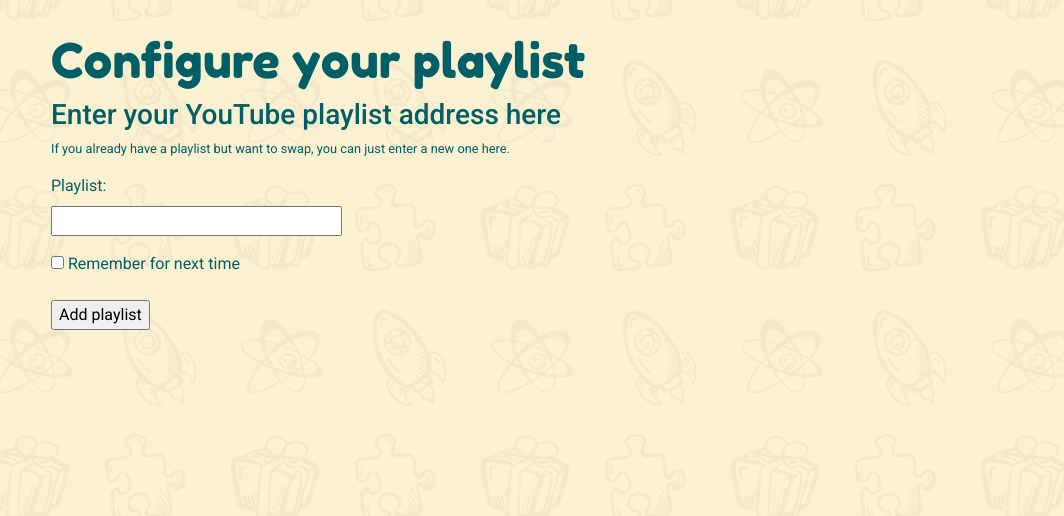
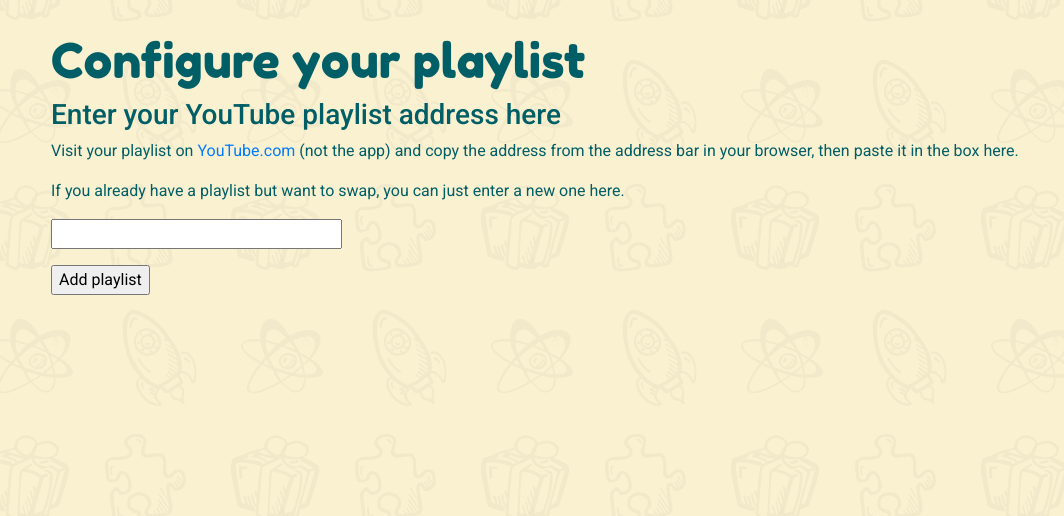
Before and after one commit to maryannh/ciantube, a Flask app: page /config in a window 1280 px wide. Shown: the part 80-596 px from the top of the page, without its empty margins (34-1098 px from the left). Run offline with Flask 2, Linux system fonts and the light colour scheme; some libraries are stand-ins or nearby versions.

Commit message:
updated config form to remove option whether to remember playlist. Will be adding a button to forget the playlist

```diff
--- a/app.py
+++ b/app.py
@@ -150,17 +150,10 @@
         flash('The {} playlist has been added'.format(
         playlist_name))
         response = redirect(url_for('index'))
-        if form.remember_me.data == True:
-            user = playlist_id + "_" + token_hex(16)
-            db.users.insert( { "playlist_url": playlist_url, "playlist_id": playlist_id, "user": user } )
-            keen.add_event("add_playlist", { "_id": user, "playlist_id": playlist_id,})
-            response.set_cookie('ct_cookie', user)
-        else:
-            if 'session_name' in session:
-                user = session['session_name']
-            else:
-                session['session_name'] = token_hex(16)
-                user = session['session_name']
+        user = playlist_id + "_" + token_hex(16)
+        db.users.insert( { "playlist_url": playlist_url, "playlist_id": playlist_id, "user": user } )
+        keen.add_event("add_playlist", { "_id": user, "playlist_id": playlist_id,})
+        response.set_cookie('ct_cookie', user)
         return response
     # keen.add_event("view", { "_id": user, "page": "config", "referrer": url,})
     return render_template('config.html', title='Sign In', form=form)
--- a/forms.py
+++ b/forms.py
@@ -4,5 +4,4 @@
 
 class LoginForm(FlaskForm):
     playlist = StringField('Playlist:', validators=[URL()])
-    remember_me = BooleanField('Remember for next time')
     submit = SubmitField('Add playlist')
--- a/templates/config.html
+++ b/templates/config.html
@@ -19,16 +19,15 @@
   <h3>
     Enter your YouTube playlist address here
   </h3>
-<p class="small">If you already have a playlist but want to swap, you can just enter a new one here. </p>
+    <p>Visit your playlist on <a href="http://www.youtube.com">YouTube.com</a> (not the app) and copy the address from the address bar in your browser, then paste it in the box here.</p>
+<p>If you already have a playlist but want to swap, you can just enter a new one here. </p>
     <form action="" method="post">
         {{ form.hidden_tag() }}
         <p>
-            {{ form.playlist.label }}<br>
             {{ form.playlist(size=32) }}<br>
              {% for error in form.playlist.errors %}
             <span style="color: red;">[{{ error }}]</span>{% endfor %}
         </p>
-        <p>{{ form.remember_me() }} {{ form.remember_me.label }}</p>
 
         <p>{{ form.submit() }}</p>
     </form>
--- a/templates/home.html
+++ b/templates/home.html
@@ -19,7 +19,7 @@
   <div class="item thumb">
 
    	<a href="dev/videos/{{ video.contentDetails.videoId }}">
-			<img src="http://img.youtube.com/vi/{{ video.contentDetails.videoId }}/mqdefault.jpg" class="rounded" height=180 width=320>
+			<img src="http://img.youtube.com/vi/{{ video.contentDetails.videoId }}/mqdefault.jpg" class="rounded mx-auto" height=180 width=320>
        </a>
      </div>
      {% endfor %}
--- a/templates/new.html
+++ b/templates/new.html
@@ -21,7 +21,7 @@
   <div class="item thumb">
 
    	<a href="dev/videos/{{ video.contentDetails.videoId }}">
-			<img src="http://img.youtube.com/vi/{{ video.contentDetails.videoId }}/mqdefault.jpg" class="rounded">
+			<img src="http://img.youtube.com/vi/{{ video.contentDetails.videoId }}/mqdefault.jpg" class="rounded mx-auto">
        </a>
      </div>
      {% endfor %}
--- a/templates/recent.html
+++ b/templates/recent.html
@@ -20,7 +20,7 @@
  		<div class="item thumb">
 
    	<a href="dev/videos/{{ video }}">
-			<img src="http://img.youtube.com/vi/{{ video }}/mqdefault.jpg" class="rounded">
+			<img src="http://img.youtube.com/vi/{{ video }}/mqdefault.jpg" class="rounded mx-auto">
        </a>
      </div>
      {% endfor %}
--- a/zappa_settings.json
+++ b/zappa_settings.json
@@ -5,6 +5,6 @@
         "profile_name": "default",
         "project_name": "ciantube",
         "runtime": "python3.6",
-        "s3_bucket": "zappa-m112fxrt0"
+        "s3_bucket": "zappa-m112fxrt0",
     }
 }
```
